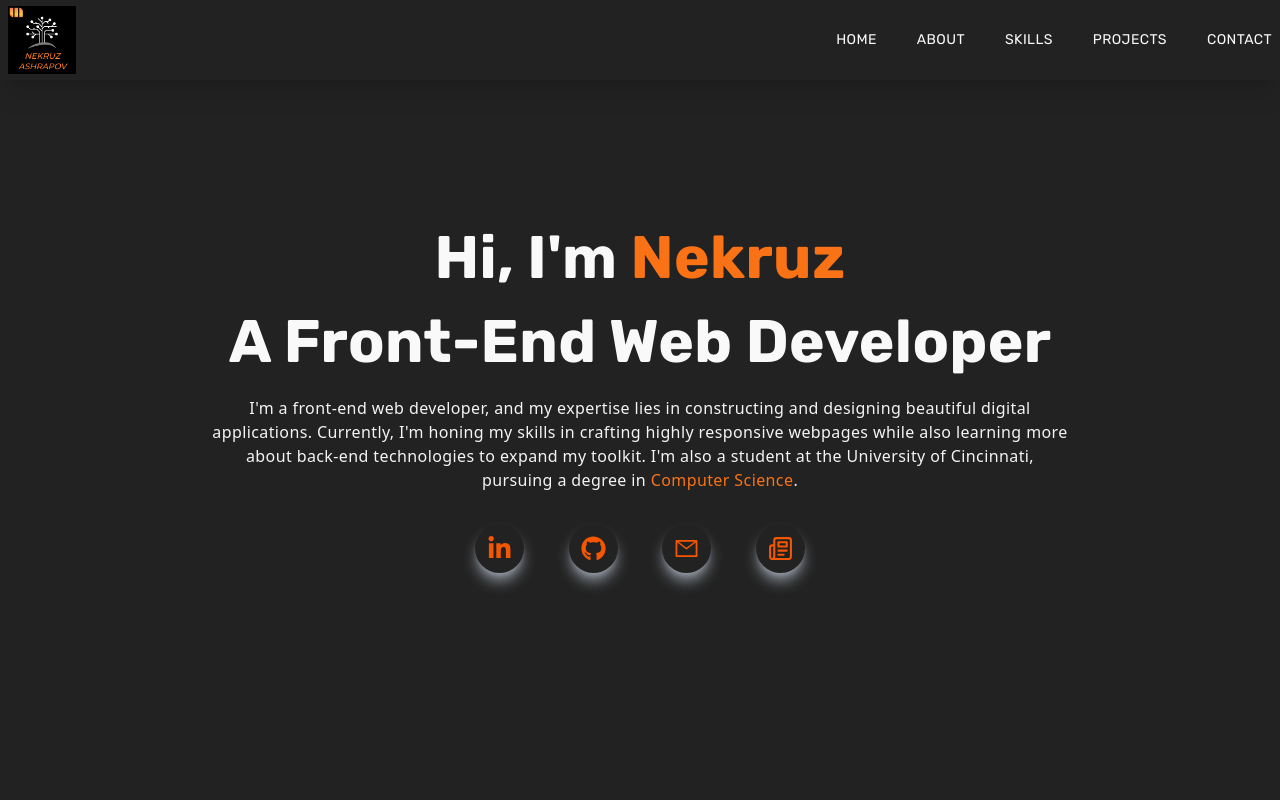
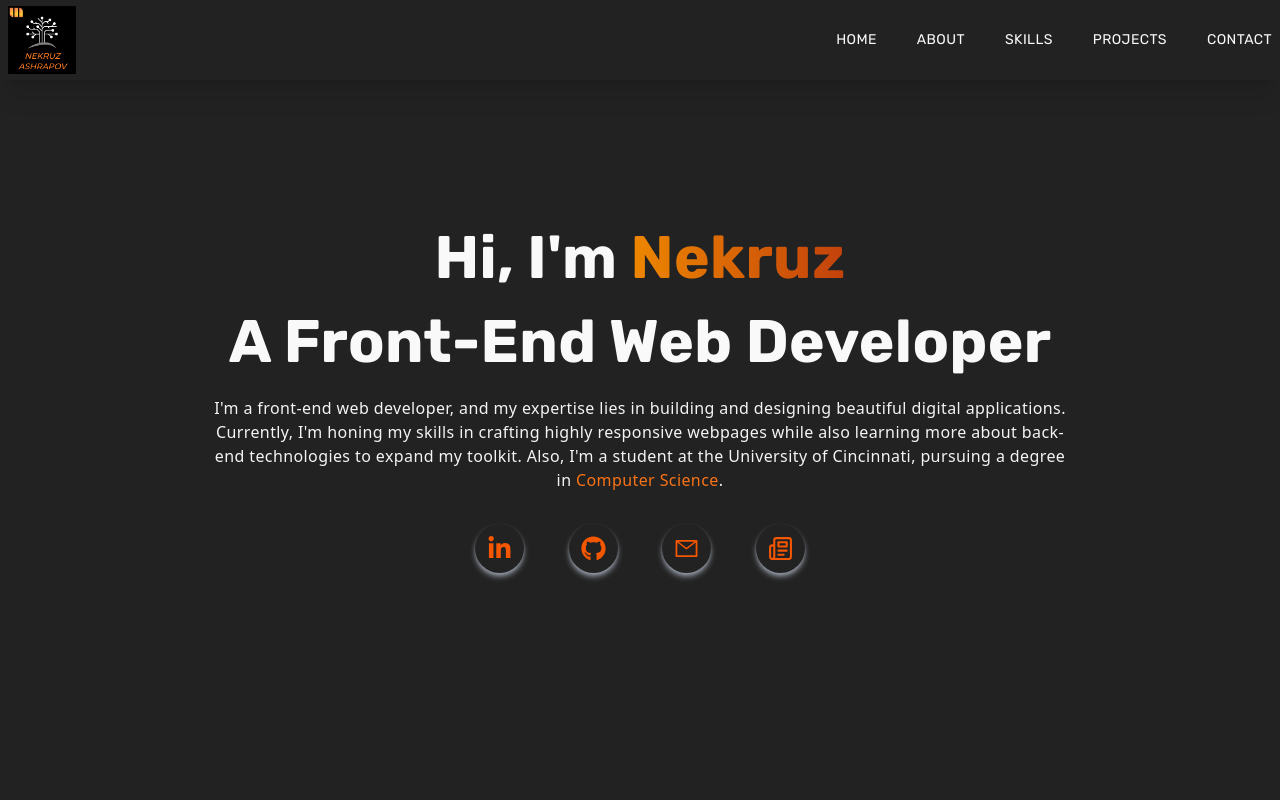
Before and after one commit to NekruzAsh/MyPortfolio, a Next.js app: page / in a window 1280 px wide. Shown: the top 800 px of the page. Built offline with nearby package versions, Linux system fonts and the light colour scheme.

Commit message:
started working on contact page

```diff
--- /dev/null
+++ b/app/components/Contact.jsx
@@ -0,0 +1,27 @@
+import React from 'react'
+
+const Contact = () => {
+  return (
+    <div className='w-full lg:h-screen '>
+        <div className='max-w-[1240px] m-auto px-2 py-16 w-full'>
+        <h2 className=' uppercase text-orange-500'>Contact</h2>
+        <p className='text-xl tracking-widest text-gray-300 py-4'>Let's Connect</p>
+        <div className='grid lg:grid-cols-5 gap-8'>
+
+
+
+            <div className='col-span-3 lg:col-span-2 w-full h-full shadow-xl shadow-gray-300 rounded-xl p-4'>
+
+            </div>
+
+
+
+
+
+        </div>
+        </div>
+    </div>
+  )
+}
+
+export default Contact
--- a/app/components/Projects.jsx
+++ b/app/components/Projects.jsx
@@ -106,7 +106,7 @@ const Projects = () => {
               <button className="px-4 py-2 rounded-md hover:scale-105 ease-in duration-300 mr-9">
                 <Link
                   target="_blank"
-                  href="https://nekruzash.github.io/QuizGen/"
+                  href="https://forumwebsite.onrender.com/"
                   rel="noopener noreferrer"
                 >
                   Demo
--- a/app/components/main.jsx
+++ b/app/components/main.jsx
@@ -10,19 +10,19 @@ const main = () => {
       <div className="max-w-[1240px] w-full h-full mx-auto p-2 flex justify-center items-center">
         <div>
           <h1 className="py-4">
-            Hi, I'm <span className="text-orange-500">Nekruz</span>
+            Hi, I'm <span className="text-transparent bg-clip-text bg-gradient-to-r from-[#ee8700] to-orange-700">Nekruz</span>
           </h1>
           <h1 className="py-2">A Front-End Web Developer</h1>
           <p className="py-4 text-gray-100 max-w-[70%] m-auto font-sans">
-            I'm a front-end web developer, and my expertise lies in constructing
+            I'm a front-end web developer, and my expertise lies in building
             and designing beautiful digital applications. Currently, I'm honing
             my skills in crafting highly responsive webpages while also learning
-            more about back-end technologies to expand my toolkit. I'm also a
+            more about back-end technologies to expand my toolkit. Also, I'm a
             student at the University of Cincinnati, pursuing a degree in {" "}
             <span className="text-orange-500">Computer Science</span>.
           </p>
           <div className="flex items-center justify-between max-w-[330px] m-auto py-4">
-            <div className="rounded-full shadow-lg shadow-gray-400 p-3 cursor-pointer hover:scale-110 ease-in duration-200">
+            <div className="rounded-full shadow-md shadow-gray-400 p-3 cursor-pointer hover:scale-110 ease-in duration-200">
               <Link
                 target="_blank"
                 rel="noopener noreferrer"
@@ -31,7 +31,7 @@ const main = () => {
                 <FaLinkedinIn size={25} className="text-[#f55600]" />
               </Link>
             </div>
-            <div className="rounded-full shadow-lg shadow-gray-400 p-3 cursor-pointer hover:scale-110 ease-in duration-200">
+            <div className="rounded-full shadow-md shadow-gray-400 p-3 cursor-pointer hover:scale-110 ease-in duration-200">
               <Link
                 target="_blank"
                 rel="noopener noreferrer"
@@ -40,10 +40,10 @@ const main = () => {
                 <FaGithub size={25} className="text-[#f55600]" />
               </Link>
             </div>
-            <div className="rounded-full shadow-lg shadow-gray-400 p-3 cursor-pointer hover:scale-110 ease-in duration-200">
+            <div className="rounded-full shadow-md shadow-gray-400 p-3 cursor-pointer hover:scale-110 ease-in duration-200">
               <AiOutlineMail size={25} className="text-[#f55600]" />
             </div>
-            <div className="rounded-full shadow-lg shadow-gray-400 p-3 cursor-pointer hover:scale-110 ease-in duration-200">
+            <div className="rounded-full shadow-md shadow-gray-400 p-3 cursor-pointer hover:scale-110 ease-in duration-200">
               <LuNewspaper size={25} className="text-[#f55600]" />
             </div>
           </div>
--- a/app/layout.jsx
+++ b/app/layout.jsx
@@ -10,6 +10,7 @@ import Main from './components/main'
 import About from './components/About'
 import Skills from './components/skills'
 import Projects from './components/Projects'
+import Contact from './components/Contact'
 
 const rubik = Rubik({ subsets: ['latin'] })
 
@@ -27,6 +28,8 @@ export default function RootLayout({ children }) {
         <About />
         <Skills />
         <Projects />
+        <Contact />
+
 
         {children}</body>
     </html>
```
